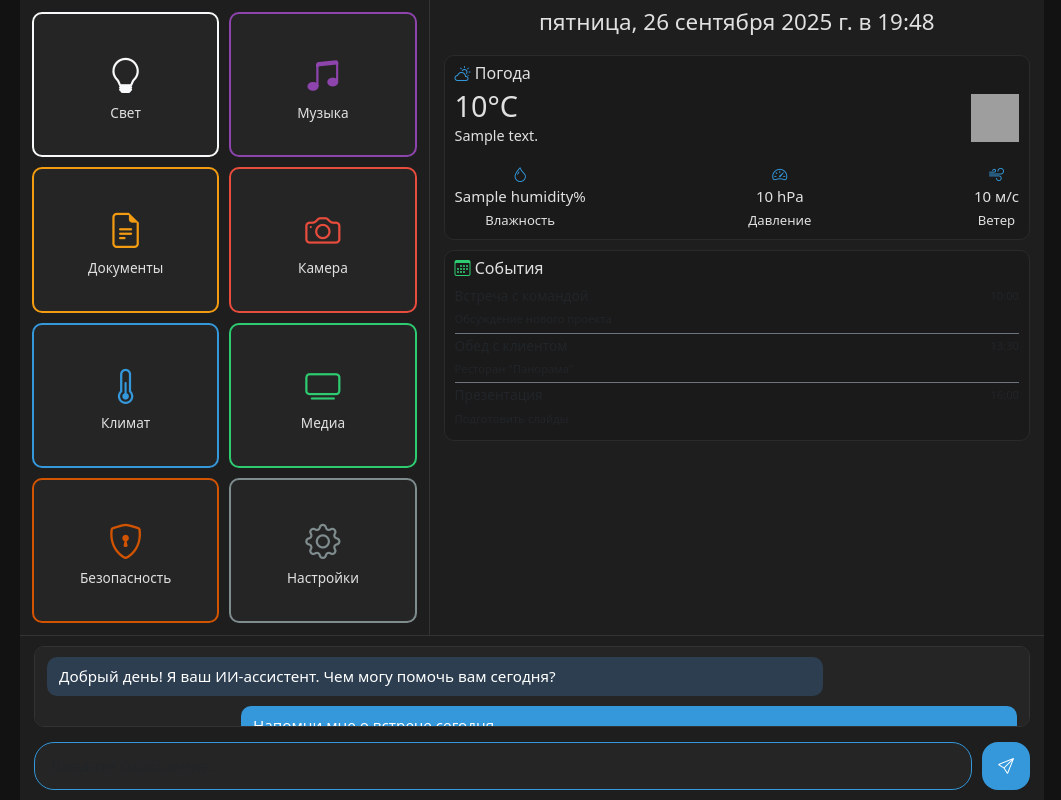
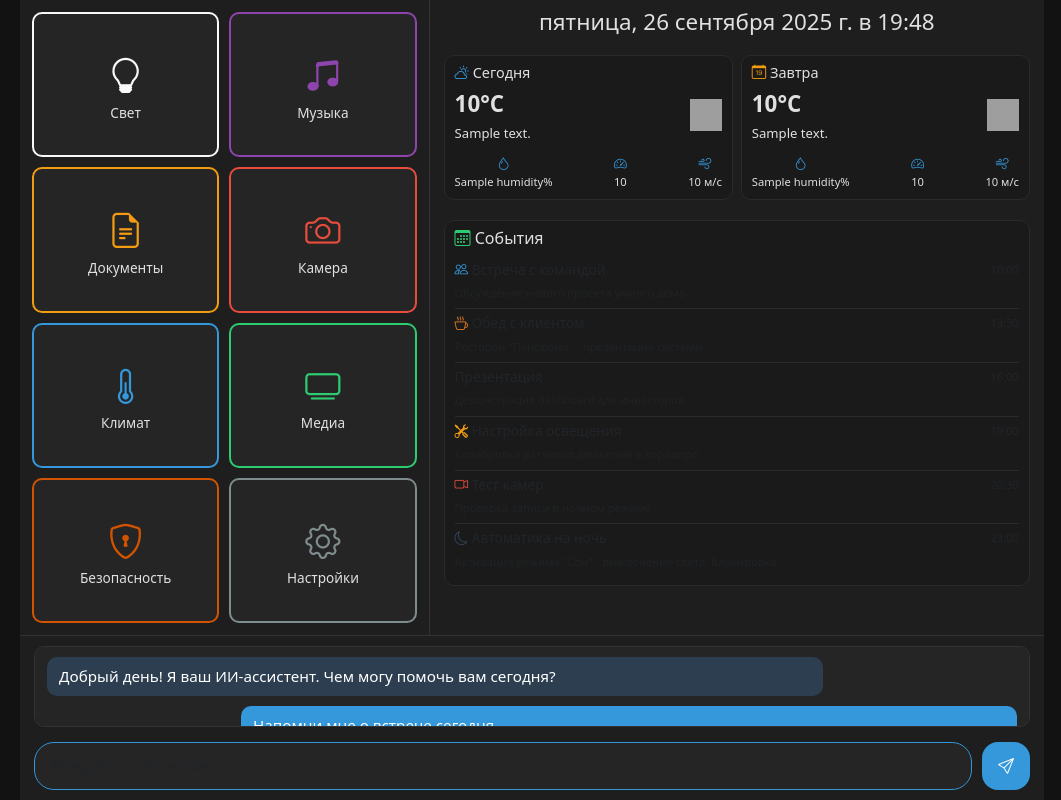
Before and after one commit to NikGor/homeassistant, a Django app: template homeassistant/webapp/templates/webapp/index.html in a window 1280 px wide. Shown: the whole page, without its empty margins (108-1169 px from the left). Run offline with Django 5.2, Linux system fonts and the light colour scheme; the template is opened without the code that fills it: most values are stand-ins (such as "Sample title", 1, 10 or a date in 2020); some libraries are stand-ins or nearby versions; grey boxes are pictures that could not be loaded.

Commit message:
feat: add 5-day weather forecast functionality and update UI for weather display

```diff
--- a/homeassistant/webapp/templates/webapp/index.html
+++ b/homeassistant/webapp/templates/webapp/index.html
@@ -292,11 +292,11 @@
         .image-container, .abstract-image { display:none; }
 
         .weather-card, .calendar-card { padding: 8px 10px; background:#1a1a1a; border:1px solid #2a2a2a; border-radius:10px; }
+        .weather-row { margin-bottom: 10px; }
+        .weather-card h6 { font-size: calc(0.9rem * var(--scale)); margin-bottom: 6px; color: #e0e0e0; }
         .weather-card .d-flex, .calendar-card .d-flex { align-items: flex-start; }
-        .weather-card h2 { font-size: calc(1.8rem * var(--scale)); margin: 0; }
-        .weather-card p { margin: 2px 0 0; font-size: calc(0.9rem * var(--scale)); }
-        .weather-card h5, .calendar-card h5 { font-size: calc(1rem * var(--scale)); margin-bottom: 6px; }
-        .calendar-card .list-group-item { padding: 4px 0; font-size: calc(0.85rem * var(--scale)); }
+        .calendar-card h5 { font-size: calc(1rem * var(--scale)); margin-bottom: 8px; }
+        .calendar-card .list-group-item { padding: 6px 0; font-size: calc(0.85rem * var(--scale)); border-color: #2a2a2a !important; }
         .calendar-card h6 { font-size: calc(0.85rem * var(--scale)); margin: 0 0 2px; }
         .calendar-card small { font-size: calc(0.7rem * var(--scale)); }
     </style>
@@ -346,47 +346,84 @@
                 <div class="info-content">
                     <div id="datetime" class="text-center"></div>
 
-                    <div class="weather-card">
-                        <h5><i class="bi bi-cloud-sun" style="color: #3498db;"></i> Погода</h5>
+                    <!-- Компактные карточки погоды в одну строку -->
+                    <div class="weather-row d-flex gap-2">
+                        <!-- Сегодня -->
+                        <div class="weather-card flex-fill">
+                            <h6><i class="bi bi-cloud-sun" style="color: #3498db;"></i> Сегодня</h6>
                             {% if weather %}
-                            <div class="d-flex justify-content-between align-items-center">
+                                <div class="d-flex justify-content-between align-items-center mb-2">
                                     <div>
-                                    <h2>{{ weather.temperature|floatformat:0 }}°C</h2>
-                                    <p>{{ weather.description }}</p>
+                                        <div style="font-size: calc(1.4rem * var(--scale)); font-weight: bold;">{{ weather.temperature|floatformat:0 }}°C</div>
+                                        <small>{{ weather.description }}</small>
                                     </div>
                                     <img src="https://openweathermap.org/img/wn/{{ weather.icon }}@2x.png"
                                          alt="{{ weather.description }}"
-                                     style="width: 48px; height: 48px;">
+                                         style="width: 32px; height: 32px;">
                                 </div>
-                            <div class="mt-3">
                                 <div class="d-flex justify-content-between text-small">
                                     <div class="text-center">
-                                        <i class="bi bi-droplet" style="color: #3498db;"></i>
-                                        <div>{{ weather.humidity }}%</div>
-                                        <small>Влажность</small>
+                                        <i class="bi bi-droplet" style="color: #3498db; font-size: 0.8rem;"></i>
+                                        <div style="font-size: 0.7rem;">{{ weather.humidity }}%</div>
                                     </div>
                                     <div class="text-center">
-                                        <i class="bi bi-speedometer2" style="color: #3498db;"></i>
-                                        <div>{{ weather.pressure|floatformat:0 }} hPa</div>
-                                        <small>Давление</small>
+                                        <i class="bi bi-speedometer2" style="color: #3498db; font-size: 0.8rem;"></i>
+                                        <div style="font-size: 0.7rem;">{{ weather.pressure|floatformat:0 }}</div>
                                     </div>
                                     <div class="text-center">
-                                        <i class="bi bi-wind" style="color: #3498db;"></i>
-                                        <div>{{ weather.wind_speed|floatformat:0 }} м/с</div>
-                                        <small>Ветер</small>
-                                    </div>
+                                        <i class="bi bi-wind" style="color: #3498db; font-size: 0.8rem;"></i>
+                                        <div style="font-size: 0.7rem;">{{ weather.wind_speed|floatformat:0 }} м/с</div>
                                     </div>
                                 </div>
                             {% else %}
                                 <div class="d-flex justify-content-between align-items-center">
                                     <div>
-                                    <h2>--°C</h2>
-                                    <p>Данные недоступны</p>
+                                        <div style="font-size: calc(1.4rem * var(--scale)); font-weight: bold;">--°C</div>
+                                        <small>Нет данных</small>
                                     </div>
-                                <i class="bi bi-cloud-slash" style="color: #7f8c8d; font-size: 3rem;"></i>
+                                    <i class="bi bi-cloud-slash" style="color: #7f8c8d; font-size: 2rem;"></i>
                                 </div>
-                            <div class="mt-3">
-                                <small class="text-muted">Не удалось получить данные о погоде</small>
+                            {% endif %}
+                        </div>
+
+                        <!-- Завтра -->
+                        {% if forecast %}
+                        <div class="weather-card flex-fill">
+                            <h6><i class="bi bi-calendar-date" style="color: #f39c12;"></i> Завтра</h6>
+                            <div class="d-flex justify-content-between align-items-center mb-2">
+                                <div>
+                                    <div style="font-size: calc(1.4rem * var(--scale)); font-weight: bold;">{{ forecast.temperature|floatformat:0 }}°C</div>
+                                    <small>{{ forecast.description }}</small>
+                                </div>
+                                <img src="https://openweathermap.org/img/wn/{{ forecast.icon }}@2x.png"
+                                     alt="{{ forecast.description }}"
+                                     style="width: 32px; height: 32px;">
+                            </div>
+                            <div class="d-flex justify-content-between text-small">
+                                <div class="text-center">
+                                    <i class="bi bi-droplet" style="color: #3498db; font-size: 0.8rem;"></i>
+                                    <div style="font-size: 0.7rem;">{{ forecast.humidity }}%</div>
+                                </div>
+                                <div class="text-center">
+                                    <i class="bi bi-speedometer2" style="color: #3498db; font-size: 0.8rem;"></i>
+                                    <div style="font-size: 0.7rem;">{{ forecast.pressure|floatformat:0 }}</div>
+                                </div>
+                                <div class="text-center">
+                                    <i class="bi bi-wind" style="color: #3498db; font-size: 0.8rem;"></i>
+                                    <div style="font-size: 0.7rem;">{{ forecast.wind_speed|floatformat:0 }} м/с</div>
+                                </div>
+                            </div>
+                        </div>
+                        {% else %}
+                        <div class="weather-card flex-fill">
+                            <h6><i class="bi bi-calendar-date" style="color: #f39c12;"></i> Завтра</h6>
+                            <div class="d-flex justify-content-between align-items-center">
+                                <div>
+                                    <div style="font-size: calc(1.4rem * var(--scale)); font-weight: bold;">--°C</div>
+                                    <small>Нет прогноза</small>
+                                </div>
+                                <i class="bi bi-cloud-slash" style="color: #7f8c8d; font-size: 2rem;"></i>
+                            </div>
                         </div>
                         {% endif %}
                     </div>
@@ -394,26 +431,47 @@
                     <div class="calendar-card">
                         <h5><i class="bi bi-calendar3" style="color: #2ecc71;"></i> События</h5>
                         <ul class="list-group list-group-flush bg-transparent">
-                            <li class="list-group-item bg-transparent border-bottom border-secondary">
+                            <li class="list-group-item bg-transparent">
                                 <div class="d-flex w-100 justify-content-between">
-                                    <h6 class="mb-1">Встреча с командой</h6>
+                                    <h6 class="mb-1"><i class="bi bi-people" style="color: #3498db;"></i> Встреча с командой</h6>
                                     <small>10:00</small>
                                 </div>
-                                <small>Обсуждение нового проекта</small>
-                            </li>
-                            <li class="list-group-item bg-transparent border-bottom border-secondary">
-                                <div class="d-flex w-100 justify-content-between">
-                                    <h6 class="mb-1">Обед с клиентом</h6>
-                                    <small>13:30</small>
-                                </div>
-                                <small>Ресторан "Панорама"</small>
+                                <small class="text-muted">Обсуждение нового проекта умного дома</small>
                             </li>
                             <li class="list-group-item bg-transparent">
                                 <div class="d-flex w-100 justify-content-between">
-                                    <h6 class="mb-1">Презентация</h6>
+                                    <h6 class="mb-1"><i class="bi bi-cup-hot" style="color: #e67e22;"></i> Обед с клиентом</h6>
+                                    <small>13:30</small>
+                                </div>
+                                <small class="text-muted">Ресторан "Панорама" - презентация системы</small>
+                            </li>
+                            <li class="list-group-item bg-transparent">
+                                <div class="d-flex w-100 justify-content-between">
+                                    <h6 class="mb-1"><i class="bi bi-presentation" style="color: #9b59b6;"></i> Презентация</h6>
                                     <small>16:00</small>
                                 </div>
-                                <small>Подготовить слайды</small>
+                                <small class="text-muted">Демонстрация dashboard для инвесторов</small>
+                            </li>
+                            <li class="list-group-item bg-transparent">
+                                <div class="d-flex w-100 justify-content-between">
+                                    <h6 class="mb-1"><i class="bi bi-tools" style="color: #f39c12;"></i> Настройка освещения</h6>
+                                    <small>19:00</small>
+                                </div>
+                                <small class="text-muted">Калибровка датчиков движения в коридоре</small>
+                            </li>
+                            <li class="list-group-item bg-transparent">
+                                <div class="d-flex w-100 justify-content-between">
+                                    <h6 class="mb-1"><i class="bi bi-camera-video" style="color: #e74c3c;"></i> Тест камер</h6>
+                                    <small>20:30</small>
+                                </div>
+                                <small class="text-muted">Проверка записи в ночном режиме</small>
+                            </li>
+                            <li class="list-group-item bg-transparent border-0">
+                                <div class="d-flex w-100 justify-content-between">
+                                    <h6 class="mb-1"><i class="bi bi-moon" style="color: #34495e;"></i> Автоматика на ночь</h6>
+                                    <small>23:00</small>
+                                </div>
+                                <small class="text-muted">Активация режима "Сон" - выключение света, блокировка</small>
                             </li>
                         </ul>
                     </div>
--- a/homeassistant/webapp/views.py
+++ b/homeassistant/webapp/views.py
@@ -7,9 +7,11 @@
         # Получаем данные о погоде для главной страницы
         weather_service = WeatherService()
         weather_data = weather_service.get_bad_mergentheim_weather()
+        forecast_data = weather_service.get_bad_mergentheim_forecast()
 
         context = {
-            'weather': weather_data
+            'weather': weather_data,
+            'forecast': forecast_data
         }
 
         return render(request, 'webapp/index.html', context)
```
Also changed, not shown: homeassistant/weather/services.py (+86 -1 lines). Lines whose indentation alone changed are shown as unchanged.
